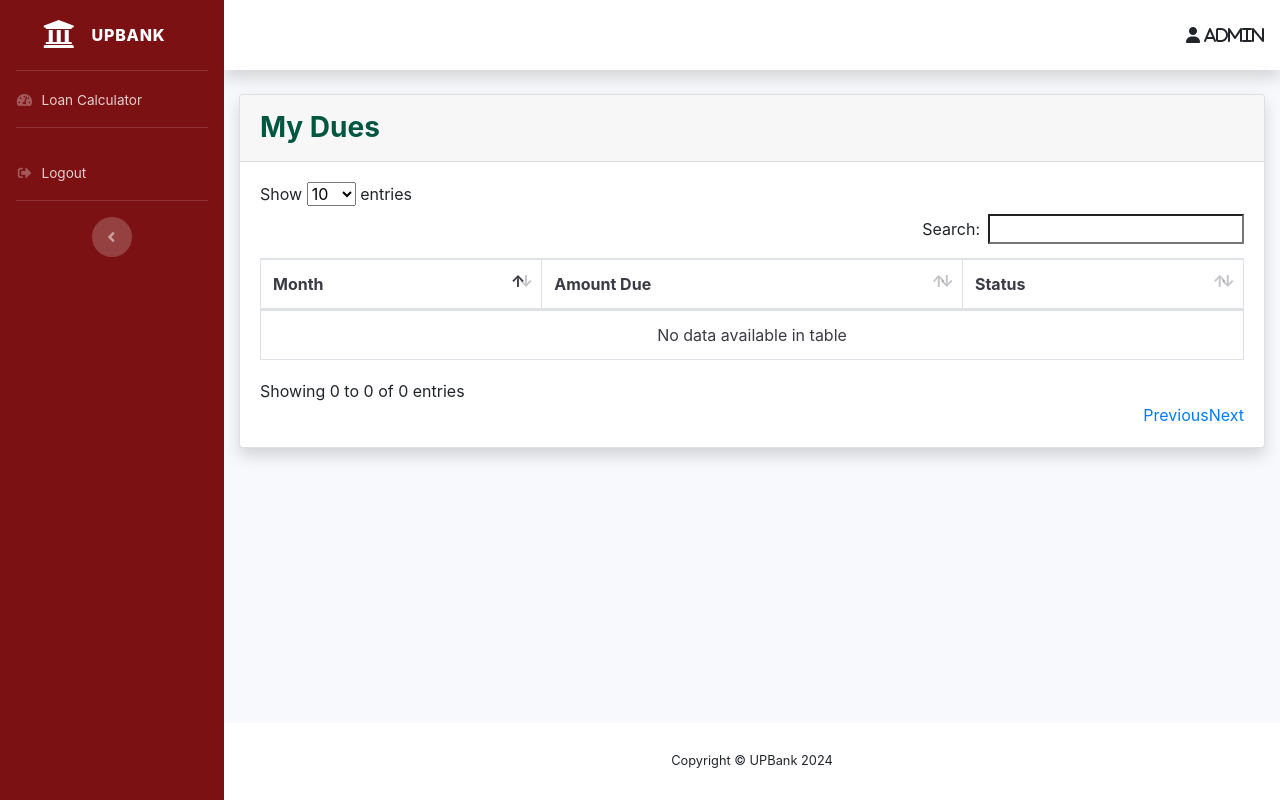
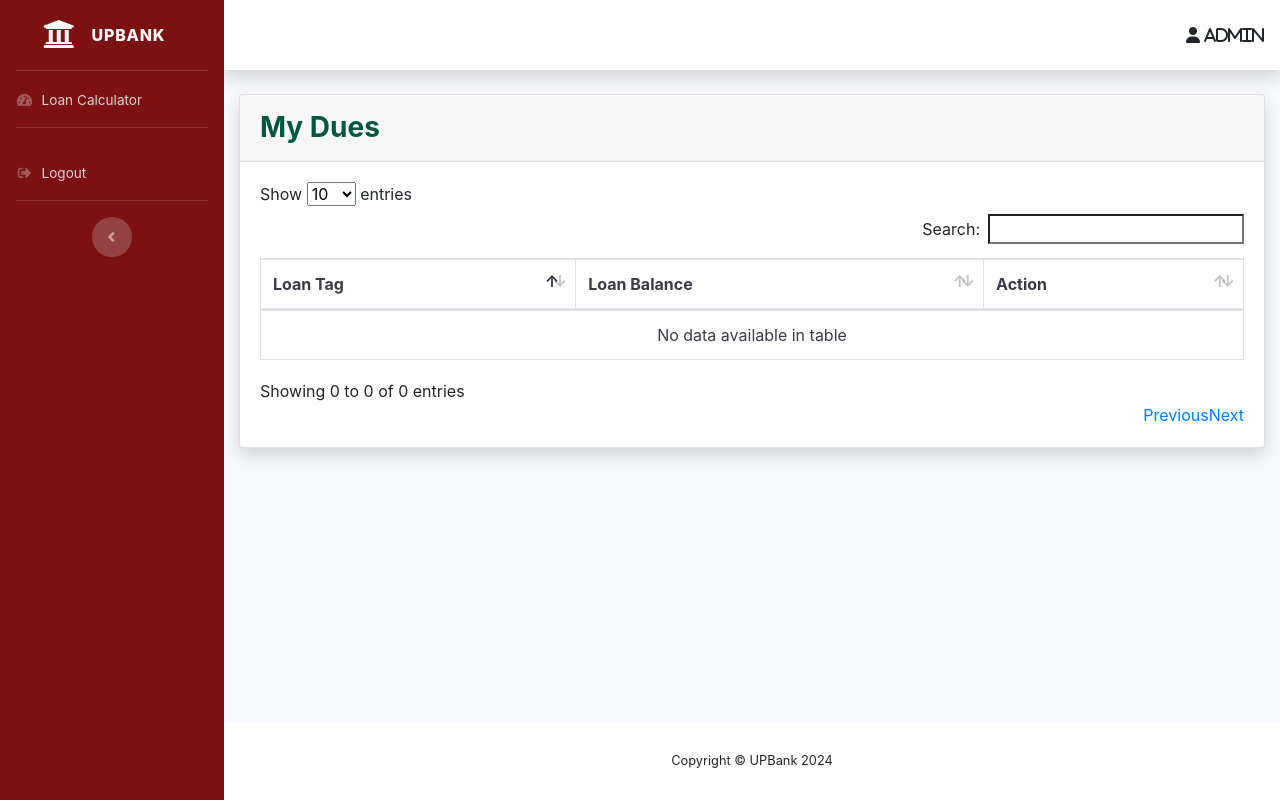
Before and after one commit to innoma0652/UP-Bank-Auto-Loan, a Django app: page /create-manage-account/my-dues/ in a window 1280 px wide. Run offline with Django 3.2, Linux system fonts and the light colour scheme; a user stored in the database is signed in; data comes from the database, SQL or seed files in the repository; both versions use the stored data as it was before the commit; data that the repository does not hold is empty; some libraries are stand-ins or nearby versions.

Commit message:
nagbabayad na ng utang

```diff
--- a/create_manage_acc/templates/create_manage_acc/my_dues.html
+++ b/create_manage_acc/templates/create_manage_acc/my_dues.html
@@ -15,6 +15,12 @@
     .button-width {
         width: 150px;
     }
+
+    .pagination .page-item.active .page-link {
+    background-color: #7B1113 !important; /* Red color for active page */
+    border-color: #7B1113 !important; /* Ensure the border color matches */
+    color: white !important; /* Optional: change text color to white for better visibility */
+}
 </style>
 
 <div class="card shadow mb-4">
@@ -23,20 +29,29 @@
     </div>
     <div class="card-body">
         <div class="table-responsive">
-            <table class="table table-hover table-bordered text-gray-900" id="dataTable" width="100%" cellspacing="0">
+            <table class="table table-bordered text-gray-900" id="dataTable" width="100%" cellspacing="0">
                 <thead>
                     <tr>
-                        <th>Month</th>
-                        <th>Amount Due</th>
-                        <th>Status</th>
+                        <th>Loan Tag</th>
+                        <th>Loan Balance</th>
+                        <th>Action</th>
                     </tr>
                 </thead>
                 <tbody>
-                    {% for payment in payments %}
+                    {% for loan in loans %}
                     <tr>
-                        <td>{{ payment.month }}</td>
-                        <td>₱ {{ payment.total_due|intcomma }}</td>
-                        <td>{{ payment.status }}</td>
+                        <td>{{ loan.loan_tag }}</td>
+                        <td>₱{{ loan.loan_bal|intcomma }}</td>
+                        <td>
+                            {% if loan.loan_tag != "Completed" %}
+                            <form method="post" action="{% url 'pay_due' loan.id %}">
+                                {% csrf_token %}
+                                <button type="submit" class="btn btn-success login-button" style="background-color: #014421 !important; border-color: #014421;">
+                                    Pay Now
+                                </button>
+                            </form>
+                            {% endif %}
+                        </td>
                     </tr>
                     {% endfor %}
                 </tbody>
--- a/create_manage_acc/urls.py
+++ b/create_manage_acc/urls.py
@@ -2,6 +2,8 @@ from django.urls import path
 from . import views
 
 urlpatterns = [
+    path('pay-due/<int:loan_id>/', views.pay_due, name='pay_due'),
+    path('create-account',views.account_registration,name="create-account"),
     path('create-account',views.account_registration,name="create-account"),
     path('deposit-money',views.deposit_money,name="deposit-money"),
     path('deposit/approve/<int:deposit_id>/', views.approve_deposit, name='approve_deposit'),
--- a/create_manage_acc/views.py
+++ b/create_manage_acc/views.py
@@ -15,6 +15,8 @@ import uuid
 from django.shortcuts import get_object_or_404
 from django.db import models
 from django.db import transaction
+from django.contrib import messages
+from django.db.models import F
 
 # Create your views here.
 def account_registration(request):
@@ -117,9 +119,47 @@ def confirmation(request):
 
 def my_dues(request):
     user = request.user
-    payments = Payment.objects.filter(loan__user=user, loan__status='Approved').annotate(month=ExtractMonth('due_date')).values('month').annotate(total_due=models.Sum('amount_due')).order_by('month')
-    return render(request, 'create_manage_acc/my_dues.html', {'payments': payments})
+    loans = Loans.objects.filter(user=user, status='Approved').order_by('-app_date')  # Adjust the filter as necessary
+    return render(request, 'create_manage_acc/my_dues.html', {'loans': loans})
 
 def all_dues(request):
-    payments = Payment.objects.filter(loan__status='Approved').select_related('loan__user').order_by('due_date')
-    return render(request, 'create_manage_acc/all_dues.html', {'payments': payments})
+    loans = Loans.objects.filter(status='Approved').order_by('-app_date')
+    return render(request, 'create_manage_acc/all_dues.html', {'loans': loans})
+
+def pay_due(request, loan_id):
+    loan = get_object_or_404(Loans, pk=loan_id)
+    user = request.user
+    # Fetch the bank account with the highest ID for the user
+    bank_account = BankAccount.objects.filter(user=user).order_by('-id').first()
+    bank_account.refresh_from_db()
+    if not bank_account:
+        messages.error(request, "No bank account found.")
+        return redirect('my_dues')
+
+    if request.method == 'POST':
+        # Calculate the amount to be paid
+        amount_to_pay = min(bank_account.balance, loan.loan_bal)
+
+        # Update bank balance and loan balance
+        print(bank_account.balance, loan.loan_bal)
+        bank_account.balance = F('balance') - amount_to_pay
+        loan.loan_bal = F('loan_bal') - amount_to_pay
+        bank_account.save()
+        loan.save()
+
+        # Refresh from DB to avoid F-expression side effects
+        bank_account.refresh_from_db()
+        loan.refresh_from_db()
+        print(bank_account.balance, loan.loan_bal)
+
+        # Check if the loan is fully paid
+        if loan.loan_bal <= 0:
+            loan.loan_tag = "Completed"
+            loan.save()
+            messages.success(request, "Loan fully paid.")
+        else:
+            messages.success(request, f"Payment of ₱{amount_to_pay} successful. Remaining loan balance: ₱{loan.loan_bal}.")
+
+        return redirect('my_dues')
+
+    return redirect('my_dues')
--- a/loans_borrower/models.py
+++ b/loans_borrower/models.py
@@ -49,7 +49,7 @@ class Loans(models.Model):
     )
 
     LOAN_TAG = (
-        ('For Review', 'For Review'),
+        ('Pending', 'Pending'),
         ('Delinquent', 'Delinquent'),
         ('In-Loan Default', 'In-Loan Default'),
         ('Completed', 'Completed'),
@@ -118,7 +118,7 @@ class Loans(models.Model):
 
     loan_docs = models.FileField(upload_to='loan_docs/', null=True, blank=True)
 
-    loan_tag = models.CharField(max_length=100, choices=LOAN_TAG, null=True, blank=True)
+    loan_tag = models.CharField(default='Pending', max_length=100, choices=LOAN_TAG, null=True, blank=True)
 
     def __str__(self):
         return "{}, {} - {}".format(self.last_name, self.first_name, self.id)
```
Also changed, not shown: create_manage_acc/templates/create_manage_acc/all_dues.html (+7 -7 lines), db.sqlite3, loans_borrower/migrations/0016_alter_loans_loan_tag.py (added), 1 other file.
